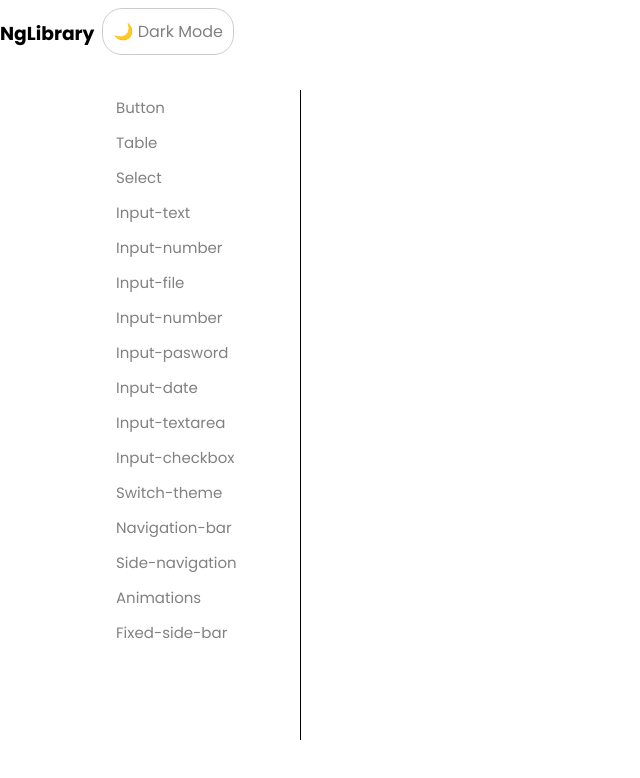
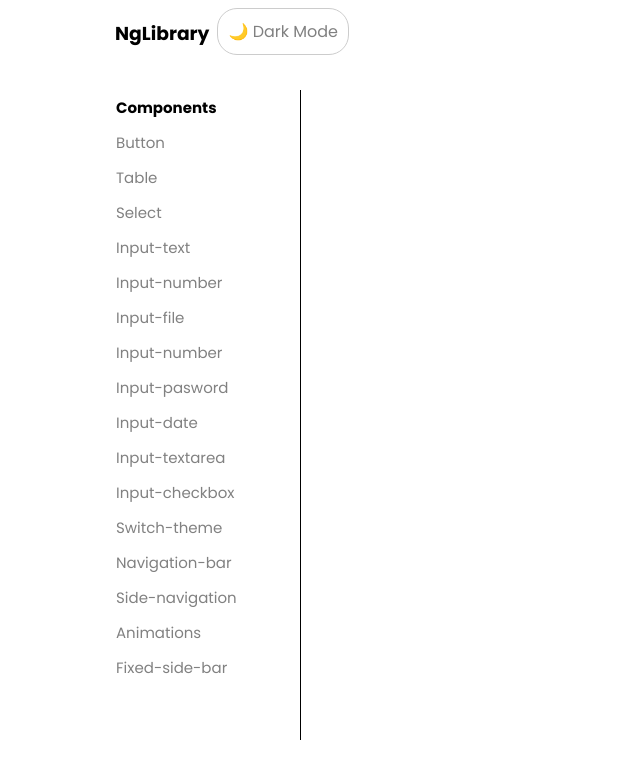
Before and after one commit to gioelevalori/liberaui, an Angular app: page /components in a window 1280 px wide. Shown: the top 778 px of the page, without its empty margins (0-640 px from the left). Built offline with nearby package versions, Linux system fonts and the light colour scheme.

Commit message:
update: navigation-bar

```diff
--- a/src/app/components/fixed-side-bar/fixed-side-bar.component.css
+++ b/src/app/components/fixed-side-bar/fixed-side-bar.component.css
@@ -13,12 +13,22 @@
   scrollbar-width: none;
 }
 
+.sidenav a,
+h5 {
+  text-decoration: none;
+  font-size: 15px;
+  display: block;
+}
+
+.sidenav h5 {
+  padding: 16px;
+  margin-top: -10px;
+  margin-bottom: -10px;
+}
+
 .sidenav a {
   padding: 6px 8px 6px 16px;
-  text-decoration: none;
-  font-size: 15px;
   color: #818181;
-  display: block;
 }
 
 .sidenav a:hover {
--- a/src/app/components/navigation-bar/navigation-bar.component.css
+++ b/src/app/components/navigation-bar/navigation-bar.component.css
@@ -38,3 +38,9 @@ body {
   color: white;
   border-radius: 20px;
 }
+
+.content-header {
+  display: flex;
+  margin-right: 115px;
+  margin-left: 115px;
+}
--- a/src/app/components/navigation-bar/navigation-bar.component.ts
+++ b/src/app/components/navigation-bar/navigation-bar.component.ts
@@ -5,7 +5,7 @@ import { Component } from '@angular/core';
   standalone: true,
   imports: [],
   template: `<div class="topnav custom-nav">
-    <ng-content></ng-content>
+    <div class="content-header"><ng-content></ng-content></div>
   </div>`,
   styleUrl: './navigation-bar.component.css'
 })
--- a/src/app/site/components/components.component.html
+++ b/src/app/site/components/components.component.html
@@ -1,5 +1,6 @@
 <app-fixed-side-bar>
   <div sidebar>
+    <h5>Components</h5>
     <a routerLink="/button">Button</a>
     <a routerLink="/table">Table</a>
     <a routerLink="/select">Select</a>
```
